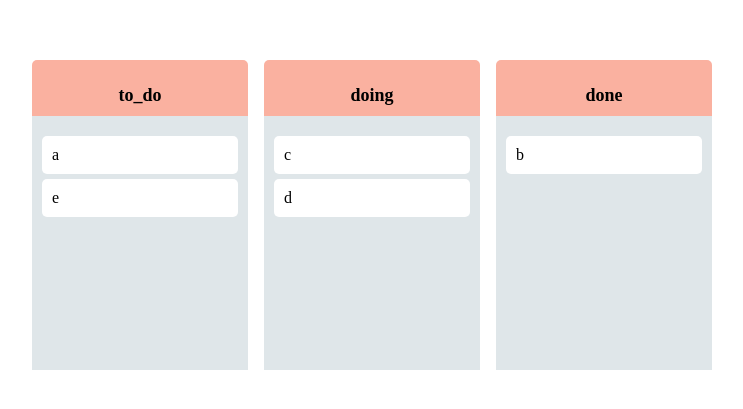
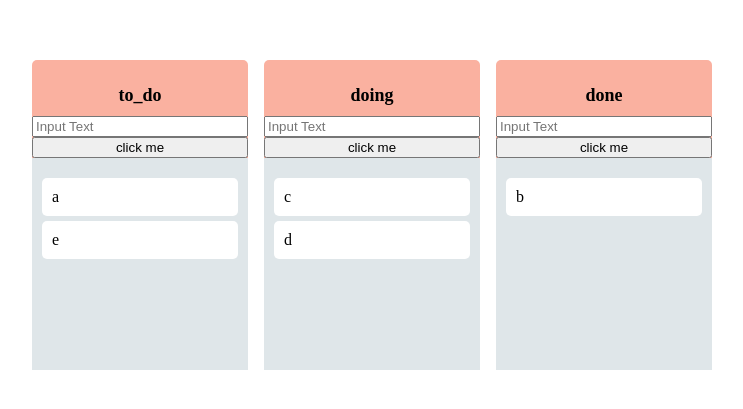
Before and after one commit to kimdoyeonn/react-masterclass, a React (Create React App) app: page / in a window 1280 px wide. Shown: the part 193-602 px from the top of the page, without its empty margins (268-1011 px from the left). Built offline with nearby package versions, Linux system fonts and the light colour scheme.

Commit message:
#6.13 Refs

```diff
--- a/src/components/DroppableBoard.tsx
+++ b/src/components/DroppableBoard.tsx
@@ -1,3 +1,4 @@
+import { useRef } from 'react';
 import { Droppable } from 'react-beautiful-dnd';
 import styled from 'styled-components';
 import DraggableCard from './DraggableCard';
@@ -40,9 +41,18 @@
 }
 
 function DrappableBoard({ toDos, boardId }: IBoardProps) {
+  const inputRef = useRef<HTMLInputElement>(null);
+  const onClick = () => {
+    inputRef.current?.focus();
+    setTimeout(() => {
+      inputRef.current?.blur();
+    }, 2000);
+  };
   return (
     <Wrapper>
       <Title>{boardId}</Title>
+      <input ref={inputRef} placeholder="Input Text" />
+      <button onClick={onClick}>click me</button>
       <Droppable droppableId={boardId}>
         {(provider, info) => (
           <Area
```
